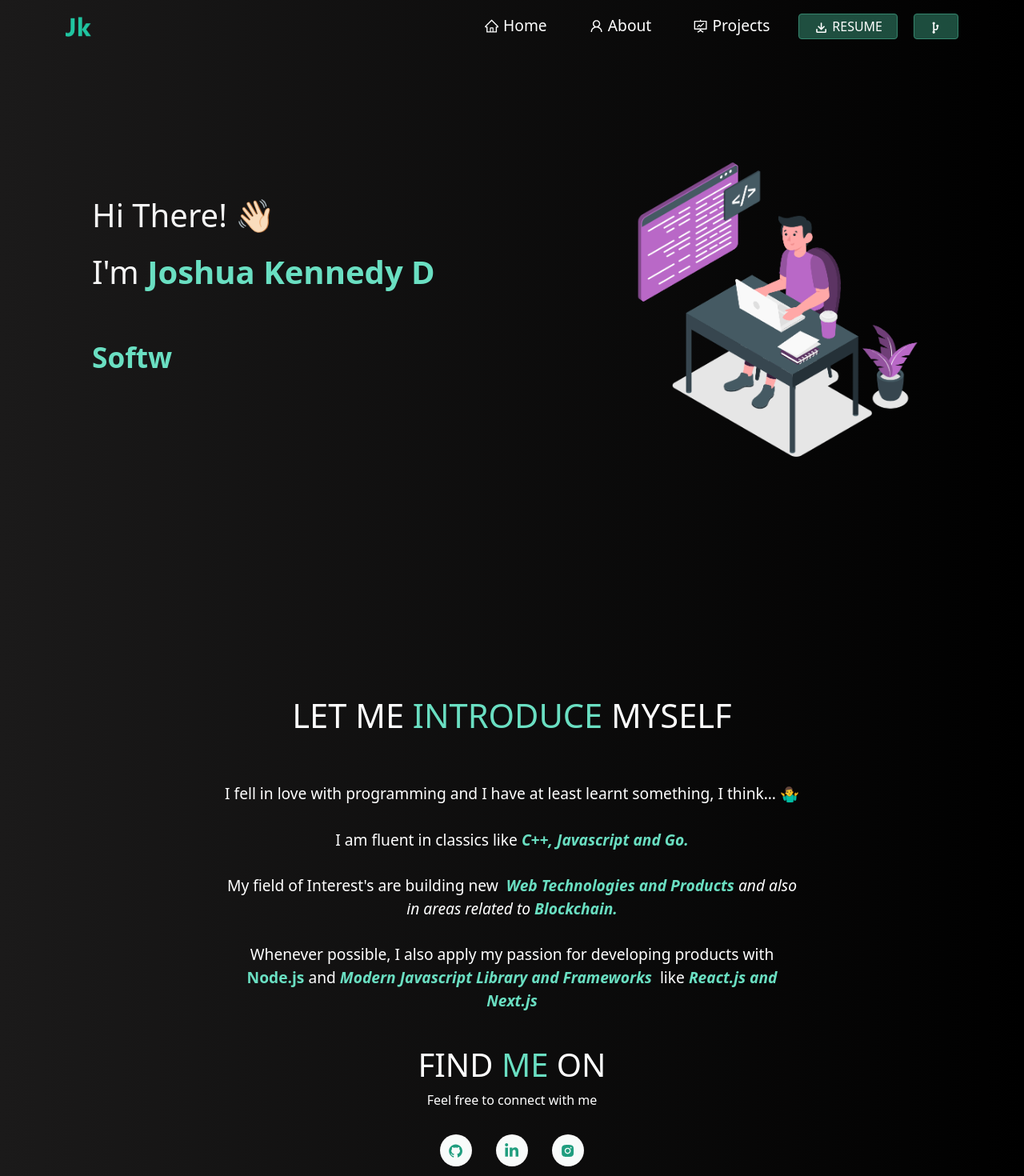
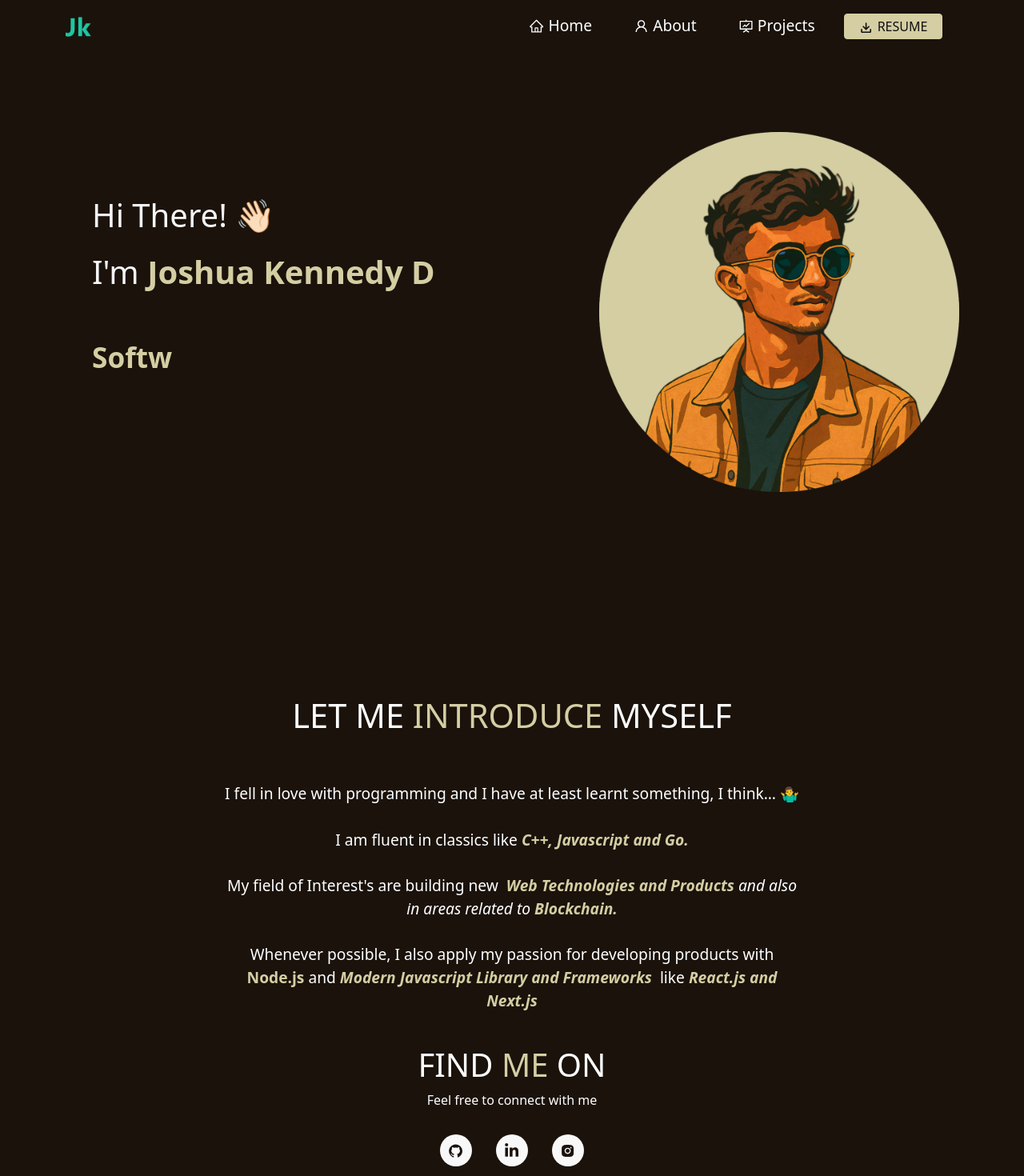
Before and after one commit to joshuakennedy-d/PORTFOLIO-V1, a React (Create React App) app: page / in a window 1280 px wide. Shown: the top 1470 px of the page at 80% size. Built offline with nearby package versions, Linux system fonts and the light colour scheme.

Commit message:
Refactor code structure for improved readability and maintainability

```diff
--- a/src/components/Footer.js
+++ b/src/components/Footer.js
@@ -1,4 +1,7 @@
 import React from "react";
+import Button from "react-bootstrap/Button";
+
+import { CgGitFork} from "react-icons/cg";
 import { Container, Row, Col } from "react-bootstrap";
 import {
   AiFillGithub,
@@ -13,10 +16,27 @@ function Footer() {
     <Container fluid className="footer">
       <Row>
         <Col md="4" className="footer-copywright">
-          <h3>Designed and Developed by Joshua Kennedy D</h3>
+        <h3>Designed and Developed by Joshua Kennedy D</h3>
+
+          </Col>
+
+        <Col md="4" className="footer-copywright">
+        <li className="social-icons">
+        <h3>Copyright © {year} JK</h3>
+
+          </li>
+        <li className="social-icons">
+        <Col md="4" className="footer-copywright">
+          <Button
+                href="https://github.com/joshuakennedy-d/PORTFOLIO-V1"
+                target="_blank"
+                className="fork-btn-inner"
+              >
+                <CgGitFork style={{ fontSize: "1.2em" }} />{" "}
+              </Button>
         </Col>
-        <Col md="4" className="footer-copywright">
-          <h3>Copyright © {year} JK</h3>
+          </li>
+
         </Col>
         <Col md="4" className="footer-body">
           <ul className="footer-icons">
@@ -53,6 +73,7 @@ function Footer() {
             </li>
           </ul>
         </Col>
+
       </Row>
     </Container>
   );
--- a/src/components/Home/Home.js
+++ b/src/components/Home/Home.js
@@ -1,6 +1,6 @@
 import React from "react";
 import { Container, Row, Col } from "react-bootstrap";
-import homeLogo from "../../Assets/home-main.svg";
+import homeLogo from "../../Assets/home-main.png";
 import Home2 from "./Home2";
 import Type from "./Type";
 
--- a/src/components/Navbar.js
+++ b/src/components/Navbar.js
@@ -5,7 +5,7 @@ import Container from "react-bootstrap/Container";
 import logo from "../Assets/logo.png";
 import Button from "react-bootstrap/Button";
 import { Link } from "react-router-dom";
-import { CgGitFork, CgSoftwareDownload } from "react-icons/cg";
+import { CgSoftwareDownload } from "react-icons/cg";
 import {
   AiOutlineHome,
   AiOutlineFundProjectionScreen,
@@ -117,13 +117,7 @@ function NavBar() {
               </Button>
             </Nav.Item>
             <Nav.Item className="fork-btn">
-              <Button
-                href="https://github.com/joshuakennedy-d/PORTFOLIO-V1"
-                target="_blank"
-                className="fork-btn-inner"
-              >
-                <CgGitFork style={{ fontSize: "1.2em" }} />{" "}
-              </Button>
+
             </Nav.Item>
           </Nav>
         </Navbar.Collapse>
--- a/src/components/Projects/Projects.js
+++ b/src/components/Projects/Projects.js
@@ -23,10 +23,9 @@ function Projects() {
             <ProjectCard
               imgPath={chatify}
               isBlog={false}
-              title="Chatify"
-              description="Personal Chat Room or Workspace to share resources and hangout with friends build with react.js, Material-UI, and Firebase. Have features which allows user for realtime messaging, image sharing as well as supports reactions on messages."
-              ghLink="https://github.com/soumyajit4419/Chatify"
-              demoLink="https://chatify-49.web.app/"
+              title="Marksheet Scraper"
+              description="A python based standalone web scraper designed for for multiple students marks details scraping at once. This scraper is specifically designed to scrape student marks from Madras University Website"
+              ghLink="https://github.com/joshuakennedy-d/MARKSHEET-SCRAPER"
             />
           </Col>
 
--- a/src/index.css
+++ b/src/index.css
@@ -7,5 +7,5 @@ body {
   font-style: normal;
   -webkit-font-smoothing: antialiased;
   -moz-osx-font-smoothing: grayscale;
-  background-image: linear-gradient(to left, rgb(0, 0, 0), rgb(27, 26, 26));
+  background-image: linear-gradient(to left, #1A120B,#1A120B);
 }
--- a/src/style.css
+++ b/src/style.css
@@ -1,11 +1,10 @@
 html {
   --section-background-color: black; /* Changed to black */
   --image-gradient: linear-gradient(
-    to bottom left,
-    rgba(0, 0, 0, 0.8),
-    rgba(0, 0, 0, 0.9)
+    to bottom left,#0F0F0F,
+    #0F0F0F
   ); /* Optional: Adjusted gradient to match black */
-  --imp-text-color: #6adfc2;
+  --imp-text-color: #D5CEA3;
 }
 
 .purple {
@@ -26,7 +25,7 @@ button:focus {
   width: 100%;
   height: 100%;
   z-index: 999999;
-  background-color: #0c0513;
+  background-color: #1A120B;
   background-image: url(./Assets/pre.svg);
   background-repeat: no-repeat;
   background-position: center;
@@ -51,18 +50,18 @@ button:focus {
 
 /* Track */
 ::-webkit-scrollbar-track {
-  background: #195049;
+  background: #1A120B;
 }
 
 /* Handle */
 ::-webkit-scrollbar-thumb {
-  background: rgba(121, 216, 184, 0.959);
+  background: #3C2A21;
   border-radius: 12px;
 }
 
 /* Handle on hover */
 ::-webkit-scrollbar-thumb:hover {
-  background: rgba(130, 235, 186, 0.582);
+  background: #D5CEA3;
   border-radius: 12px;
 }
 
@@ -91,7 +90,7 @@ button:focus {
 
 .navbar-toggler span {
   display: block !important;
-  background-color: #6adfc2 !important;
+  background-color: #D5CEA3 !important;
   height: 4px !important;
   width: 27px !important;
   margin-top: 5px !important;
@@ -188,7 +187,7 @@ button:focus {
   height: 5px;
   width: 0;
   border-radius: 16px;
-  background: #5bf5c7;
+  background: #D5CEA3;
   bottom: 1px;
   left: 0;
   z-index: -1;
@@ -281,17 +280,17 @@ button:focus {
 }
 
 .main-name {
-  color: #6adfc2;
+  color: #D5CEA3;
 }
 
 .Typewriter__wrapper {
   font-size: 2.2em !important;
-  color: #6adfc2 !important;
+  color: #D5CEA3 !important;
   font-weight: 600 !important;
 }
 .Typewriter__cursor {
   font-size: 2.4em !important;
-  color: #6adfc2 !important;
+  color: #D5CEA3 !important;
 }
 
 @media (max-width: 767px) {
@@ -371,7 +370,7 @@ button:focus {
   width: 100%;
   height: 100%;
   border-radius: 50%;
-  background: #187a51;
+  background: #1A120B;
   transition: 0.5s;
   transform: scale(0.9);
   z-index: -1;
@@ -379,13 +378,13 @@ button:focus {
 
 .home-social-icons:hover::before {
   transform: scale(1.1);
-  box-shadow: 0 0 15px #1f957b;
+  box-shadow: 0 0 15px #1A120B;
 }
 
 .home-social-icons:hover {
-  color: #209e7f;
-  box-shadow: 0 0 5px #209e7f;
-  text-shadow: 0 0 2px #209e7f;
+  color: #D5CEA3;
+  box-shadow: 0 0 5px #D5CEA3;
+  text-shadow: 0 0 2px #D5CEA3;
 }
 
 .social-icons {
@@ -395,7 +394,7 @@ button:focus {
 }
 
 .icon-colour {
-  color: #209e7f !important;
+  color: #1A120B !important;
 }
 
 /* --------- */
@@ -478,9 +477,9 @@ button:focus {
 
 
 .btn-primary {
-  color: #fff !important;
-  background-color: #36866e !important;
-  border-color: #36866e !important;
+  color: #0F0F0F !important;
+  background-color: #3C2A21 !important;
+  border-color: #D5CEA3 !important;
 }
 
 .btn-primary:hover {
@@ -690,7 +689,7 @@ button:focus {
 
 .fork-btn-inner {
   line-height: 1.4em !important;
-  background-color: #4ccea75e !important;
+  background-color: #D5CEA3 !important;
   padding: 0.25rem 1.1rem !important;
   vertical-align: middle !important;
   text-align: center !important;
@@ -698,8 +697,8 @@ button:focus {
 
 .fork-btn-inner:hover {
   transform: translateY(-2px) !important;
-  background-color: #4dd39486 !important;
-  border-color: #4dd39486 !important;
+  background-color: #3C2A21 !important;
+  border-color: #3C2A21 !important;
 }
 .fork-btn-inner::after {
   display: none !important;
```
Also changed, not shown: src/Assets/home-main.png (added), src/Assets/home-main.svg (deleted).
